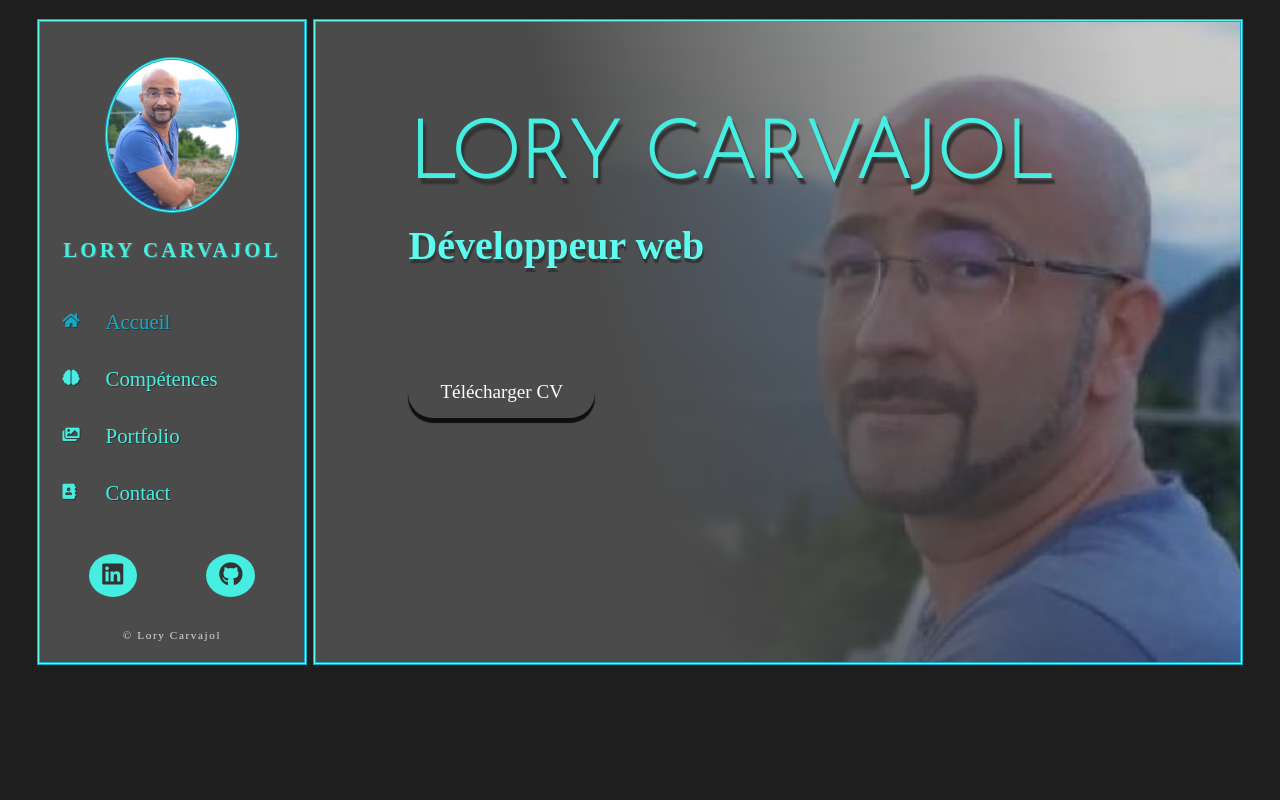
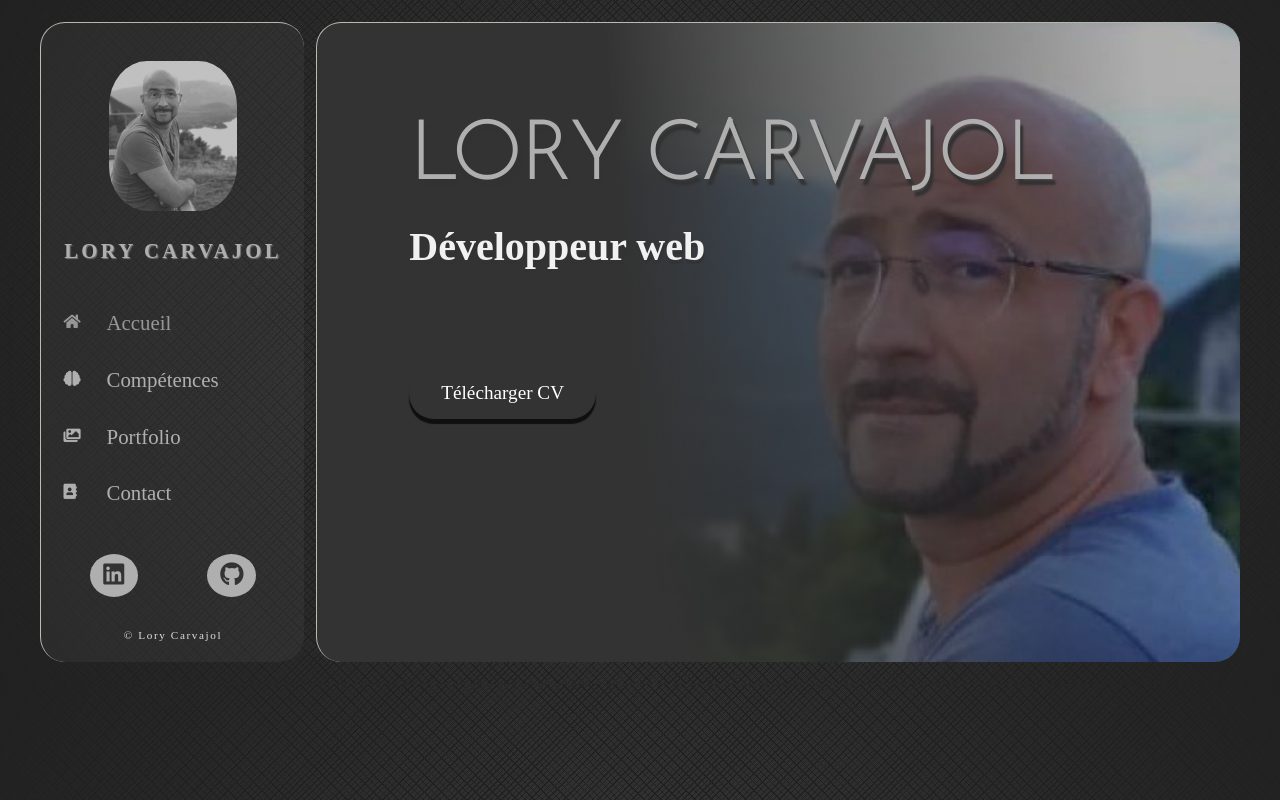
Before and after one commit to maclory73/cv-modern, a React (Create React App) app: page / in a window 1280 px wide. Built offline with nearby package versions, Linux system fonts and the light colour scheme; a web font is replaced by a local one.

Commit message:
refresh style

```diff
--- a/src/pages/Contact.js
+++ b/src/pages/Contact.js
@@ -11,7 +11,7 @@ const Contact = () => {
 
                </div>
                <div className="contactBox">
-                   <h1>Contactez-moi</h1>
+                   <h1>Me contacter</h1>
                    <ul>
                        <li className="fas fa-map-marker-alt"></li>
                        <span>
--- a/src/styles/_settings.scss
+++ b/src/styles/_settings.scss
@@ -5,11 +5,11 @@ $font-1: 'Nova Round', cursive;
 $font-2: 'Dosis', sans-serif;
 $font-3: 'Josefin Sans', serif;
 
-$color-1: #4b4b4b;
-$color-2: rgb(44, 44, 44);
-$color-3: rgb(93, 252, 238);
-$color-4: rgb(21, 169, 196);
-$color-5: rgb(69, 238, 224);
+$color-1: #4b4b4b3d;
+$color-2: rgba(44, 44, 44, 0.589);
+$color-3: rgb(241, 241, 241);
+$color-4: rgb(151, 151, 151);
+$color-5: rgb(175, 175, 175);
 $white: #ddd;
 $black: #333;
 
--- a/src/styles/components/_navigation.scss
+++ b/src/styles/components/_navigation.scss
@@ -6,8 +6,9 @@
     font-family: $font-1;
     min-height: 80vh;
     min-width: 264px;
-    box-shadow: 0 0 0 1px $color-4, 0 0 0 2px $color-3, 0 0 0 3px $color-4;
-    position: relative;
+    border-radius: $borderRadius;
+    border-top: 0.3px solid rgba(255, 255, 240, 0.664);
+      border-left: 0.3px solid rgba(255, 255, 240, 0.685);
     display: grid;
     grid-template-columns: 1fr;
     grid-template-rows: 240px 1fr 108px;
@@ -30,8 +31,10 @@
         width: 100%;
 
         img {
-          border-radius: 50%;
-          box-shadow: 0 0 0 1px $color-4, 0 0 0 2px $color-3, 0 0 0 3px $color-4;
+          border-radius: 30%;
+          filter: grayscale(100%);
+          opacity: 70%;
+
         }
         h3 {
           font-size: 1.3rem;
--- a/src/styles/pages/_contact.scss
+++ b/src/styles/pages/_contact.scss
@@ -1,7 +1,7 @@
 .contactContent {
     margin: 6px 12px;
     background: $color-2;
-    box-shadow: 0 0 0 1px $color-4, 0 0 0 2px $color-3, 0 0 0 3px $color-4;
+    border-radius: $borderRadius;
     width: 100%;
     overflow: hidden;
     display: grid;
@@ -11,6 +11,8 @@
       "1"
       "2"
       "3";
+      border-top: 0.3px solid rgba(255, 255, 240, 0.664);
+      border-left: 0.3px solid rgba(255, 255, 240, 0.685);
 
     .header {
       grid-area: 1;
@@ -18,7 +20,7 @@
       position: relative;
       background: $color-1;
       height: 340px;
-
+      opacity:  60%;
       &:before {
         content: '';
         width: 100%;
@@ -27,6 +29,7 @@
         background: url(../../media/imgslider2.jpg) no-repeat center top/cover;
         background-position: 0px -180px;
         filter: grayscale(100%);
+
       }
       &:after {
         content: '';
@@ -35,6 +38,7 @@
         position: absolute;
         top: 30px;
         background: url(../../media/shape.svg) no-repeat center /cover;
+
 
       }
     }
@@ -49,12 +53,14 @@
       width: 50%;
       min-width: 440px;
       min-height: 200px;
+      opacity: 90%;
 
       h1 {
         text-align: center;
         margin-top: 0.3rem;
         position: relative;
         color: $color-2;
+        text-shadow: 0.5px 0.5px 1px rgb(73, 73, 73);
 
         &:after {
           content: '';
@@ -75,6 +81,7 @@
 
         li {
           position: relative;
+          text-shadow: 0.5px 0.5px 1px rgb(207, 207, 207);
         }
 
         i {
@@ -92,6 +99,7 @@
           outline: none;
           width: 350px;
           transition: .2s ease;
+          text-shadow: 0.5px 0.5px 1px rgb(136, 136, 136);
         }
         .clickInput:hover {
           transform: translateX(56px);
@@ -121,6 +129,7 @@
           transform-origin: center;
           transition: .2s ease;
           transition: scale .1s;
+          text-shadow: 0.5px 0.5px 1px rgb(0, 0, 0);
 
           &:hover {
             background: $color-4;
--- a/src/styles/pages/_home.scss
+++ b/src/styles/pages/_home.scss
@@ -2,13 +2,16 @@
 
     .homeContent {
       margin: 6px 0 6px 12px;
-      background: linear-gradient(75deg, $color-1 35%, transparent 90%);
+      background: linear-gradient(85deg, rgb(51, 51, 51) 35%, transparent 90%);
       min-height: $minHeight;
       width: 100%;
       min-height: 500px;
-      box-shadow: 0 0 0 1px $color-4, 0 0 0 2px $color-3, 0 0 0 3px $color-4;
+      border-top: 0.3px solid rgba(255, 255, 240, 0.664);
+      border-left: 0.3px solid rgba(255, 255, 240, 0.685);
+      border-radius: $borderRadius;
       position: relative;
       overflow: hidden;
+
 
       &:after {
         content: '';
@@ -18,7 +21,7 @@
         background: url('../../media/matronche2.jpg') no-repeat center/cover;
         background-position: 70px -200px;
         z-index: -1;
-        filter: brightness(80%);
+        filter: brightness(70%);
 
       }
 
@@ -77,5 +80,5 @@
     }
   }
   body {
-    background: rgb(31, 30, 30);
+     background-image: radial-gradient(circle at center center, rgba(33,33,33,0),rgb(33,33,33)),repeating-linear-gradient(135deg, rgb(33,33,33) 0px, rgb(33,33,33) 1px,transparent 1px, transparent 4px),repeating-linear-gradient(45deg, rgb(56,56,56) 0px, rgb(56,56,56) 5px,transparent 5px, transparent 6px),linear-gradient(90deg, rgb(33,33,33),rgb(33,33,33));
   }
--- a/src/styles/pages/_knowledges.scss
+++ b/src/styles/pages/_knowledges.scss
@@ -17,10 +17,11 @@
 
     .languagesFrameworks, .experience, .otherSkills, .hobbies {
       margin: 6px;
-      background: $color-2;
-
+      background: $color-1;
+      border-top: 0.1px solid rgba(255, 255, 240, 0.664);
+      border-left: 0.1px solid rgba(255, 255, 240, 0.685);
       padding: .8rem;
-      box-shadow: 0 0 0 1px $color-4, 0 0 0 2px $color-3, 0 0 0 3px $color-4;
+      border-radius: $borderRadius;
       width: 92%;
       box-sizing: content-box;
     }
@@ -30,6 +31,7 @@
       font-family: $font-2;
       color: $color-5;
       text-transform: uppercase;
+      text-shadow: 0.5px 0.5px 1px ivory;
     }
 
     .languagesFrameworks {
@@ -50,6 +52,7 @@
       }
       h3 {
         margin-bottom: 0.3rem;
+        text-shadow: 0.5px 0.5px 1px ivory;
       }
 
       .years {
@@ -128,18 +131,22 @@
 
       h3 {
         grid-area: 1;
+        text-shadow: 0.5px 0.5px 1px ivory;
       }
       h4 {
         font-size: 1.1rem;
         color: $color-5;
+        text-shadow: 0.5px 0.5px 1px rgb(0, 0, 0);
       }
       h5 {
         color: $color-3;
         padding: 0.5rem 0 0.5rem 1rem;
+        text-shadow: 0.5px 0.5px 1px rgb(0, 0, 0);
       }
       p {
         text-align: justify;
         padding: 0 1rem;
+        text-shadow: 0.5px 0.5px 1px rgb(0, 0, 0);
       }
       .exp-1 {
         grid-area: 2;
--- a/src/styles/pages/_portfolio.scss
+++ b/src/styles/pages/_portfolio.scss
@@ -13,14 +13,15 @@
 
     .radioDisplay {
       grid-area: 1;
-      box-shadow: 0 0 0 1px $color-4, 0 0 0 2px $color-3, 0 0 0 3px $color-4;
+      border-top: 0.3px solid rgba(255, 255, 240, 0.664);
+      border-left: 0.3px solid rgba(255, 255, 240, 0.685);
       display: flex;
       width: 98.68%;
       padding: 1rem 2rem;
       margin: 6px 6px;
       background: $color-1;
       user-select: none;
-
+      border-radius: $borderRadius;
 
       li {
         color: $color-3;
@@ -86,7 +87,9 @@
 
       .project {
         background: $color-2;
-        box-shadow: 0 0 0 1px $color-4, 0 0 0 2px $color-3, 0 0 0 3px $color-4;
+        border-radius: $borderRadius;
+        border-top: 0.3px solid rgba(255, 255, 240, 0.664);
+      border-left: 0.3px solid rgba(255, 255, 240, 0.685);
         margin: 6px;
         text-align: center;
         width: 32%;
@@ -130,9 +133,11 @@
         width: 100%;
         height: 55%;
         box-shadow: 0 2px 6px #333;
-        border-radius: 4px;
+        border-radius: 10px;
         cursor: pointer;
         @include verticalCenter;
+        border-top: 0.1px solid rgba(255, 255, 240, 0.664);
+      border-left: 0.1px solid rgba(255, 255, 240, 0.685);
       }
       .infos {
         grid-area: 4;
```
